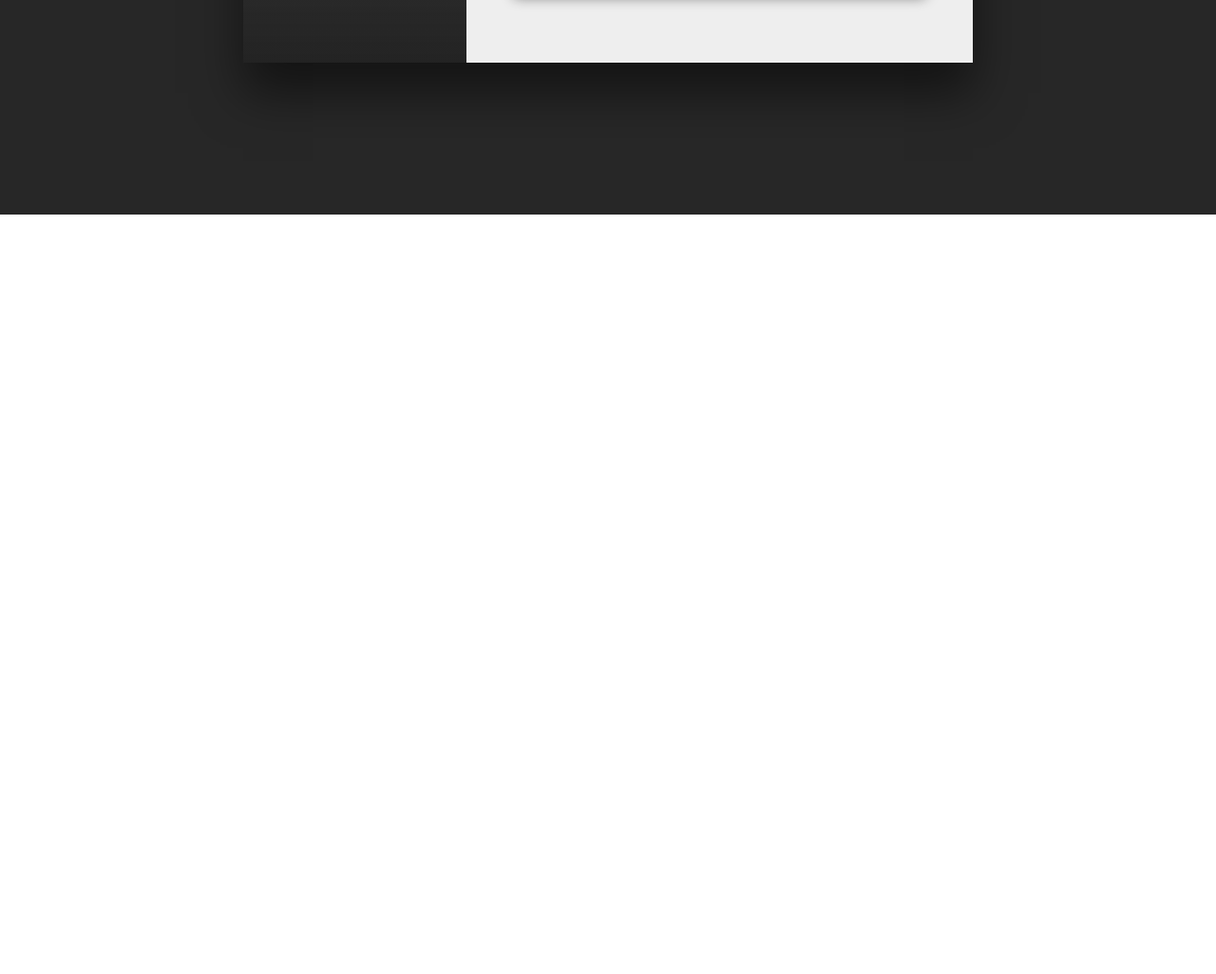
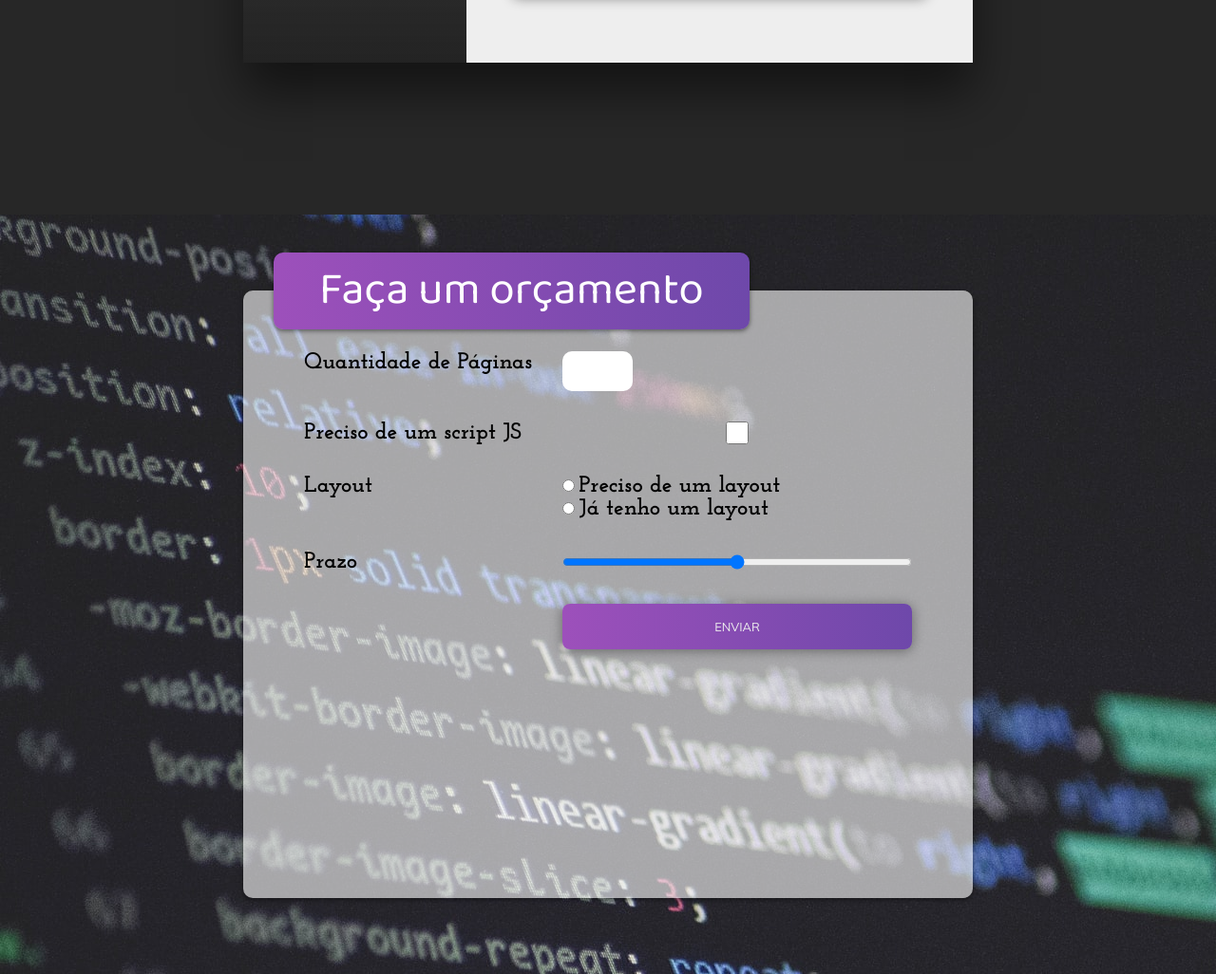
Before and after one commit to HenriqueAgustini/portifolio, a plain HTML site: page index.html in a window 1280 px wide. Shown: the part 2606-3632 px from the top of the page at 95% size. Before the commit the page ends 2832 px from the top, so only its background shows below. Drawn offline with Linux system fonts and the light colour scheme; grey boxes are pictures that could not be loaded.

Commit message:
:package: formulário de orçamento

```diff
--- a/index.html
+++ b/index.html
@@ -181,6 +181,32 @@
             </div>
         </section>
 
+        <section class="sessao-orcamento">
+            <div class="orcamento-wrapper">
+                <h1>Faça um orçamento</h1>
+                <form>
+                   <label for="qtde">Quantidade de Páginas</label>
+                   <input type="number" min="1" name="qtde" id="qtde">
+                   <label for="js">Preciso de um script JS</label>
+                   <input type="checkbox" name="js" id="js">
+                   <label>Layout</label>
+                   <div class="group-layout">
+                       <div>
+                            <input type="radio" name="layout" id="layout-sim">
+                            <label for="layout-sim">Preciso de um layout</label>
+                       </div>
+                       <div>
+                            <input type="radio" name="layout" id="layout-nao">
+                            <label for="layout-nao">Já tenho um layout</label>
+                    </div>
+                   </div>
+                   <label for="prazo">Prazo</label>
+                   <input type="range" name="prazo" id="prazo">
+                   <button class="btn btn-orcamento" type="submit">Enviar</button>
+                </form>
+            </div>
+        </section>
+
     </div>
 </body>
 
--- a/style.css
+++ b/style.css
@@ -499,3 +499,68 @@ header{
        height: 2rem;
        margin-top: 1rem;
     }
+
+.sessao-orcamento{
+    width: 100%;
+    height: 100vh;
+    background: url("./imagens/bg-orcamento.jpg");
+    display: flex;
+    justify-content: center;
+    align-items: center;
+}
+
+.orcamento-wrapper{
+    width: 60%;
+    height: 80%;
+    background-color: #ffffff99;
+    border-radius: 10px;
+    box-shadow: 0 0.1rem 0.3rem rgba(0, 0, 0, .5);
+    position: relative;
+}
+
+.sessao-orcamento h1{
+    position: absolute;
+    top: -2.5rem;
+    left: 2rem;
+    background: #9D50BB;
+    background: -webkit-linear-gradient(to right, #6E48AA, #9D50BB);
+    background: linear-gradient(to left, #6E48AA, #9D50BB);
+    padding: 0 3rem;
+    color: #fff;
+    font-family: var(--font-primary);
+    font-size: 3rem;
+    font-weight: lighter;
+    box-shadow: 0 0.1rem 0.3rem rgba(0, 0, 0, .5);
+    border-radius: 10px;
+}
+
+.sessao-orcamento form{
+    margin: 4rem;
+    display: grid;
+    grid-template-columns: auto 1fr;
+    column-gap: 2rem;
+    row-gap: 2rem;
+}
+
+.sessao-orcamento label{
+    font-family: var(--font-secundary);
+    font-size: 1.5rem;
+    font-weight: bold;
+}
+
+.sessao-orcamento input[type="number"]{
+    font-family: var(--font-secundary);
+    width: 4rem;
+    font-size: 2rem;
+    outline: none;
+    border-radius: 10px;
+    border: none;
+    padding: 0.3rem;
+}
+
+.btn-orcamento{
+    text-transform: uppercase;
+    padding: 1rem;
+    cursor: pointer;
+    grid-column: 2;
+}
```
Also changed, not shown: imagens/bg-orcamento.jpg (added).
